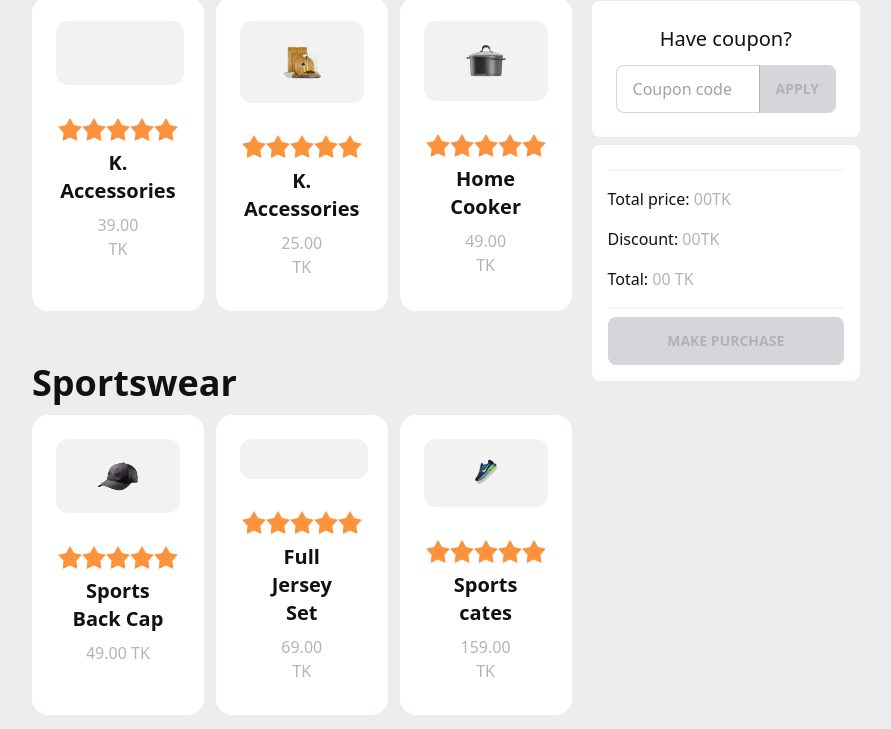
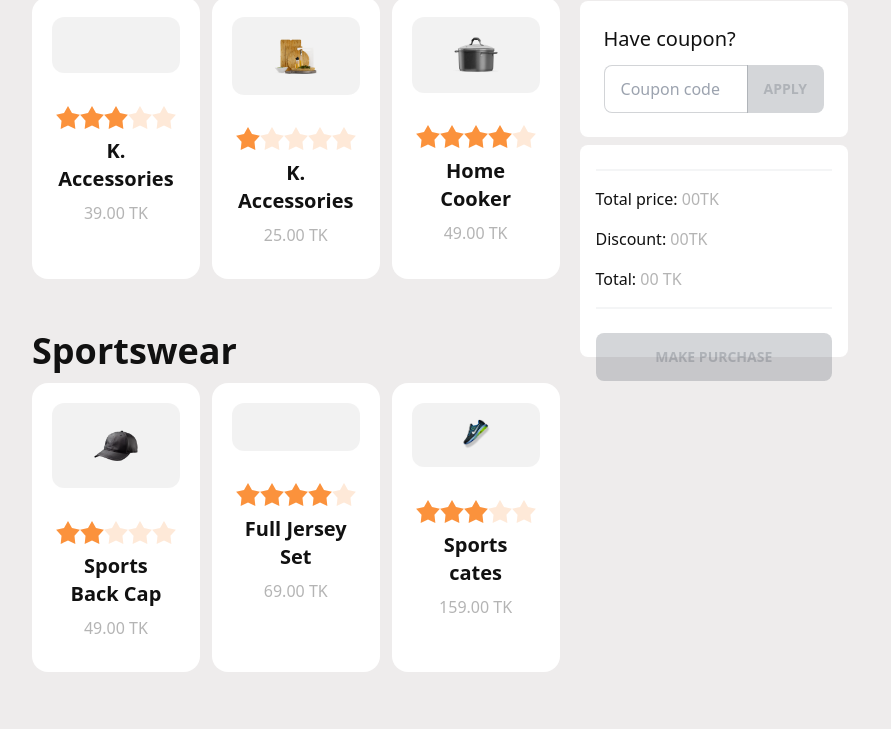
Before and after one commit to Raziur-Rahman/Summer-Sale, a plain HTML site: page index.html in a window 1280 px wide. Shown: the part 669-1398 px from the top of the page, without its empty margins (192-1083 px from the left). Drawn offline with nearby package versions, Linux system fonts and the light colour scheme.

Commit message:
Some design related fixing

```diff
--- a/Script/index.js
+++ b/Script/index.js
@@ -7,6 +7,8 @@ makePurchase.disabled = true;
 document.getElementById('modal-btn').addEventListener('click', function(){
     window.location.href = 'index.html';
 })
+
+// JS functions
 
 function couponApply(){
     const discountField = document.getElementById('discount-field');
@@ -25,8 +27,8 @@ function couponApply(){
         return discount;
     }
     else{
+        alert("Wrong coupon. Enter a valid Coupon")
         inputField.value = '';
-        alert("Wrong coupon. Enter a valid Coupon")
     }
 
 
--- a/index.html
+++ b/index.html
@@ -66,42 +66,40 @@
 
     </header>
     <main class="py-9">
-        <section class="flex flex-col-reverse pl-3 lg:flex-row lg:px-56 ">
+        <section class="flex flex-col md:flex-col-reverse pl-3 lg:flex-row lg:px-56 ">
             <div class="flex-1 mr-4">
                 <!-- First Section  -->
-                <div>
+                <div class="sm:mt-10 lg:mt-0">
                     <h1 class="text-4xl font-semibold text-com-black py-3">Kitchenware </h1>
                     <div class="flex flex-col md:grid md:grid-cols-2 lg:grid-cols-3 gap-3">
                         <!-- First-Card -->
-                        <div onclick="addToCart(this)" class="card px-6 pt-6 bg-white" id="k-first">
-                            <figure class="px-16 py-8 rounded-xl bg-card-color">
+                        <div onclick="addToCart(this)" class="card pt-5 bg-white" id="k-first">
+                            <figure class="px-16 py-7 mx-5 rounded-xl bg-card-color">
                                 <img src="images/prod1.png" alt="Loading...." class="rounded-xl" />
                             </figure>
                             <div id="card-info" class="card-body items-center text-center">
                                 <div class="rating">
-                                    <input type="radio" name="rating-2" class="mask mask-star-2 bg-orange-400" />
-                                    <input type="radio" name="rating-2" class="mask mask-star-2 bg-orange-400" />
-                                    <input type="radio" name="rating-2" class="mask mask-star-2 bg-orange-400" />
-                                    <input type="radio" name="rating-2" class="mask mask-star-2 bg-orange-400"
-                                        checked />
-                                    <input type="radio" name="rating-2" class="mask mask-star-2 bg-orange-400" />
+                                    <input type="radio" name="rating-1" class="mask mask-star-2 bg-orange-400" />
+                                    <input type="radio" name="rating-1" class="mask mask-star-2 bg-orange-400" />
+                                    <input type="radio" name="rating-1" class="mask mask-star-2 bg-orange-400" checked />
+                                    <input type="radio" name="rating-1" class="mask mask-star-2 bg-orange-400" />
+                                    <input type="radio" name="rating-1" class="mask mask-star-2 bg-orange-400" />
                                 </div>
                                 <h2 class="card-title text-com-black">K. Accessories</h2>
                                 <p class="text-com-p-color font-medium"><span>39.00</span> TK</p>
                             </div>
                         </div>
                         <!-- Second Card -->
-                        <div onclick="addToCart(this)" class="card px-6 pt-6 bg-white">
-                            <figure class="px-10 py-5 rounded-xl bg-card-color">
+                        <div onclick="addToCart(this)" class="card pt-5 bg-white">
+                            <figure class="px-10 py-4 mx-5 rounded-xl bg-card-color">
                                 <img src="images/prod2.png" alt="Loading...." class="rounded-xl" />
                             </figure>
                             <div class="card-body items-center text-center">
                                 <div class="rating">
+                                    <input type="radio" name="rating-2" class="mask mask-star-2 bg-orange-400" checked />
                                     <input type="radio" name="rating-2" class="mask mask-star-2 bg-orange-400" />
                                     <input type="radio" name="rating-2" class="mask mask-star-2 bg-orange-400" />
                                     <input type="radio" name="rating-2" class="mask mask-star-2 bg-orange-400" />
-                                    <input type="radio" name="rating-2" class="mask mask-star-2 bg-orange-400"
-                                        checked />
                                     <input type="radio" name="rating-2" class="mask mask-star-2 bg-orange-400" />
                                 </div>
                                 <h2 class="card-title text-com-black">K. Accessories</h2>
@@ -109,18 +107,18 @@
                             </div>
                         </div>
                         <!-- Third Card -->
-                        <div onclick="addToCart(this)" class="card px-6 pt-6 bg-white">
-                            <figure class="px-10 py-5 rounded-xl bg-card-color">
+                        <div onclick="addToCart(this)" class="card pt-5 bg-white">
+                            <figure class="px-10 py-4 mx-5 rounded-xl bg-card-color">
                                 <img src="images/prod3.png" alt="Loading...." class="rounded-xl" />
                             </figure>
                             <div class="card-body items-center text-center">
                                 <div class="rating">
-                                    <input type="radio" name="rating-2" class="mask mask-star-2 bg-orange-400" />
-                                    <input type="radio" name="rating-2" class="mask mask-star-2 bg-orange-400" />
-                                    <input type="radio" name="rating-2" class="mask mask-star-2 bg-orange-400" />
-                                    <input type="radio" name="rating-2" class="mask mask-star-2 bg-orange-400"
+                                    <input type="radio" name="rating-3" class="mask mask-star-2 bg-orange-400" />
+                                    <input type="radio" name="rating-3" class="mask mask-star-2 bg-orange-400" />
+                                    <input type="radio" name="rating-3" class="mask mask-star-2 bg-orange-400" />
+                                    <input type="radio" name="rating-3" class="mask mask-star-2 bg-orange-400"
                                         checked />
-                                    <input type="radio" name="rating-2" class="mask mask-star-2 bg-orange-400" />
+                                    <input type="radio" name="rating-3" class="mask mask-star-2 bg-orange-400" />
                                 </div>
                                 <h2 class="card-title text-com-black">Home Cooker</h2>
                                 <p class="text-com-p-color font-medium"><span>49.00</span> TK</p>
@@ -133,54 +131,52 @@
                     <h1 class="text-4xl font-semibold text-com-black py-3">Sportswear </h1>
                     <div class="flex flex-col md:grid md:grid-cols-2 lg:grid-cols-3 gap-3">
                         <!-- First-Card -->
-                        <div onclick="addToCart(this)" class="card pt-6 bg-white">
-                            <figure class="px-10 py-5 mx-6 rounded-xl bg-card-color">
+                        <div onclick="addToCart(this)" class="card pt-5 bg-white">
+                            <figure class="px-10 py-6 mx-5 rounded-xl bg-card-color">
                                 <img src="images/prod4.png" alt="Loading...." class="rounded-xl" />
                             </figure>
                             <div class="card-body items-center text-center">
                                 <div class="rating">
-                                    <input type="radio" name="rating-2" class="mask mask-star-2 bg-orange-400" />
-                                    <input type="radio" name="rating-2" class="mask mask-star-2 bg-orange-400" />
-                                    <input type="radio" name="rating-2" class="mask mask-star-2 bg-orange-400" />
-                                    <input type="radio" name="rating-2" class="mask mask-star-2 bg-orange-400"
-                                        checked />
-                                    <input type="radio" name="rating-2" class="mask mask-star-2 bg-orange-400" />
+                                    <input type="radio" name="rating-4" class="mask mask-star-2 bg-orange-400" />
+                                    <input type="radio" name="rating-4" class="mask mask-star-2 bg-orange-400" checked />
+                                    <input type="radio" name="rating-4" class="mask mask-star-2 bg-orange-400" />
+                                    <input type="radio" name="rating-4" class="mask mask-star-2 bg-orange-400" />
+                                    <input type="radio" name="rating-4" class="mask mask-star-2 bg-orange-400" />
                                 </div>
                                 <h2 class="card-title text-com-black">Sports Back Cap</h2>
                                 <p class="text-com-p-color font-medium"><span>49.00</span> TK</p>
                             </div>
                         </div>
                         <!-- Second Card -->
-                        <div onclick="addToCart(this)" class="card px-6 pt-6 bg-white">
-                            <figure class="px-16 py-5 rounded-xl bg-card-color">
+                        <div onclick="addToCart(this)" class="card pt-5 bg-white">
+                            <figure class="px-16 py-6 mx-5 rounded-xl bg-card-color">
                                 <img src="images/prod5.png" alt="Loading...." class="rounded-xl" />
                             </figure>
                             <div class="card-body items-center text-center">
                                 <div class="rating">
-                                    <input type="radio" name="rating-2" class="mask mask-star-2 bg-orange-400" />
-                                    <input type="radio" name="rating-2" class="mask mask-star-2 bg-orange-400" />
-                                    <input type="radio" name="rating-2" class="mask mask-star-2 bg-orange-400" />
-                                    <input type="radio" name="rating-2" class="mask mask-star-2 bg-orange-400"
+                                    <input type="radio" name="rating-5" class="mask mask-star-2 bg-orange-400" />
+                                    <input type="radio" name="rating-5" class="mask mask-star-2 bg-orange-400" />
+                                    <input type="radio" name="rating-5" class="mask mask-star-2 bg-orange-400" />
+                                    <input type="radio" name="rating-5" class="mask mask-star-2 bg-orange-400"
                                         checked />
-                                    <input type="radio" name="rating-2" class="mask mask-star-2 bg-orange-400" />
+                                    <input type="radio" name="rating-5" class="mask mask-star-2 bg-orange-400" />
                                 </div>
                                 <h2 class="card-title text-com-black">Full Jersey Set</h2>
                                 <p class="text-com-p-color font-medium"><span>69.00</span> TK</p>
                             </div>
                         </div>
                         <!-- Third Card -->
-                        <div onclick="addToCart(this)" class="card px-6 pt-6 bg-white">
-                            <figure class="px-12 py-5 rounded-xl bg-card-color">
+                        <div onclick="addToCart(this)" class="card pt-5 bg-white">
+                            <figure class="px-12 py-4 mx-5 rounded-xl bg-card-color">
                                 <img src="images/prod6.png" alt="Loading...." class="rounded-xl" />
                             </figure>
                             <div class="card-body items-center text-center">
                                 <div class="rating">
-                                    <input type="radio" name="rating-2" class="mask mask-star-2 bg-orange-400" />
-                                    <input type="radio" name="rating-2" class="mask mask-star-2 bg-orange-400" />
-                                    <input type="radio" name="rating-2" class="mask mask-star-2 bg-orange-400" />
-                                    <input type="radio" name="rating-2" class="mask mask-star-2 bg-orange-400"
-                                        checked />
-                                    <input type="radio" name="rating-2" class="mask mask-star-2 bg-orange-400" />
+                                    <input type="radio" name="rating-6" class="mask mask-star-2 bg-orange-400" />
+                                    <input type="radio" name="rating-6" class="mask mask-star-2 bg-orange-400" />
+                                    <input type="radio" name="rating-6" class="mask mask-star-2 bg-orange-400" checked />
+                                    <input type="radio" name="rating-6" class="mask mask-star-2 bg-orange-400" />
+                                    <input type="radio" name="rating-6" class="mask mask-star-2 bg-orange-400" />
                                 </div>
                                 <h2 class="card-title text-com-black">Sports cates</h2>
                                 <p class="text-com-p-color font-medium"><span>159.00</span> TK</p>
@@ -193,54 +189,52 @@
                     <h1 class="text-4xl font-semibold text-com-black py-3">Furniture </h1>
                     <div class="flex flex-col md:grid md:grid-cols-2 lg:grid-cols-3 gap-3">
                         <!-- First-Card -->
-                        <div onclick="addToCart(this)" class="card  pt-6 bg-white">
-                            <figure class="px-14 py-5 mx-6 rounded-xl bg-card-color">
+                        <div onclick="addToCart(this)" class="card  pt-5 bg-white">
+                            <figure class="px-14 py-5 mx-5 rounded-xl bg-card-color">
                                 <img src="images/prod7.png" alt="Loading...." class="rounded-xl" />
                             </figure>
                             <div class="card-body items-center text-center">
                                 <div class="rating">
-                                    <input type="radio" name="rating-2" class="mask mask-star-2 bg-orange-400" />
-                                    <input type="radio" name="rating-2" class="mask mask-star-2 bg-orange-400" />
-                                    <input type="radio" name="rating-2" class="mask mask-star-2 bg-orange-400" />
-                                    <input type="radio" name="rating-2" class="mask mask-star-2 bg-orange-400"
+                                    <input type="radio" name="rating-7" class="mask mask-star-2 bg-orange-400" />
+                                    <input type="radio" name="rating-7" class="mask mask-star-2 bg-orange-400" />
+                                    <input type="radio" name="rating-7" class="mask mask-star-2 bg-orange-400" />
+                                    <input type="radio" name="rating-7" class="mask mask-star-2 bg-orange-400"
                                         checked />
-                                    <input type="radio" name="rating-2" class="mask mask-star-2 bg-orange-400" />
+                                    <input type="radio" name="rating-7" class="mask mask-star-2 bg-orange-400" />
                                 </div>
                                 <h2 class="card-title text-xl text-com-black">Single Relax Chair</h2>
                                 <p class="text-com-p-color font-medium"><span>185.00</span> TK</p>
                             </div>
                         </div>
                         <!-- Second Card -->
-                        <div onclick="addToCart(this)" class="card px-6 pt-6 bg-white">
-                            <figure class="px-16 py-5 rounded-xl bg-card-color">
+                        <div onclick="addToCart(this)" class="card pt-5 bg-white">
+                            <figure class="px-16 py-6 mx-5 rounded-xl bg-card-color">
                                 <img src="images/prod8.png" alt="Loading...." class="rounded-xl" />
                             </figure>
                             <div class="card-body items-center text-center">
                                 <div class="rating">
-                                    <input type="radio" name="rating-2" class="mask mask-star-2 bg-orange-400" />
-                                    <input type="radio" name="rating-2" class="mask mask-star-2 bg-orange-400" />
-                                    <input type="radio" name="rating-2" class="mask mask-star-2 bg-orange-400" />
-                                    <input type="radio" name="rating-2" class="mask mask-star-2 bg-orange-400"
-                                        checked />
-                                    <input type="radio" name="rating-2" class="mask mask-star-2 bg-orange-400" />
+                                    <input type="radio" name="rating-8" class="mask mask-star-2 bg-orange-400" />
+                                    <input type="radio" name="rating-8" class="mask mask-star-2 bg-orange-400" />
+                                    <input type="radio" name="rating-8" class="mask mask-star-2 bg-orange-400" />
+                                    <input type="radio" name="rating-8" class="mask mask-star-2 bg-orange-400" />
+                                    <input type="radio" name="rating-8" class="mask mask-star-2 bg-orange-400" checked />
                                 </div>
                                 <h2 class="card-title text-com-black">Children play</h2>
                                 <p class="text-com-p-color font-medium"><span>299.00</span> TK</p>
                             </div>
                         </div>
                         <!-- Third Card -->
-                        <div onclick="addToCart(this)" class="card px-6 pt-6 bg-white">
-                            <figure class="px-10 py-5 rounded-xl bg-card-color">
+                        <div onclick="addToCart(this)" class="card pt-5 bg-white">
+                            <figure class="px-10 py-4 mx-5 rounded-xl bg-card-color">
                                 <img src="images/prod9.png" alt="Loading...." class="rounded-xl" />
                             </figure>
                             <div class="card-body items-center text-center">
                                 <div class="rating">
-                                    <input type="radio" name="rating-2" class="mask mask-star-2 bg-orange-400" />
-                                    <input type="radio" name="rating-2" class="mask mask-star-2 bg-orange-400" />
-                                    <input type="radio" name="rating-2" class="mask mask-star-2 bg-orange-400" />
-                                    <input type="radio" name="rating-2" class="mask mask-star-2 bg-orange-400"
-                                        checked />
-                                    <input type="radio" name="rating-2" class="mask mask-star-2 bg-orange-400" />
+                                    <input type="radio" name="rating-9" class="mask mask-star-2 bg-orange-400" />
+                                    <input type="radio" name="rating-9" class="mask mask-star-2 bg-orange-400" />
+                                    <input type="radio" name="rating-9" class="mask mask-star-2 bg-orange-400" />
+                                    <input type="radio" name="rating-9" class="mask mask-star-2 bg-orange-400" />
+                                    <input type="radio" name="rating-9" class="mask mask-star-2 bg-orange-400" checked />
                                 </div>
                                 <h2 class="card-title text-com-black">Flexible Sofa</h2>
                                 <p class="text-com-p-color font-medium"><span>339.00</span> TK</p>
@@ -250,8 +244,8 @@
                 </div>
 
             </div>
-            <div class="pt-16">
-                <div class="flex flex-col items-center p-6 bg-white rounded-lg my-1 mx-1">
+            <div class="pt-16 mr-3">
+                <div class="flex flex-col p-6 bg-white rounded-lg my-1 mx-1">
                     <h1 class="text-xl text-com-black font-medium mb-3">Have coupon?</h1>
                     <div class="join ">
                         <div>
@@ -265,7 +259,7 @@
                     </div>
                 </div>
                 <!-- section-2  -->
-                <div class="bg-white rounded-lg p-4 my-2 mx-1">
+                <div class="bg-white rounded-lg px-4 pt-4 my-2 mx-1">
 
                     <ol id="cart-list" class="text-base font-medium pl-6 text-com-color list-decimal">
 
@@ -280,10 +274,10 @@
                     <h3 class="text-base font-medium text-com-black text-left py-2">Total: <span
                             class="text-com-p-color"><span id="total">00</span> TK</span></h3>
 
-                    <hr class="my-2  h-[2px]  border-t-2 bg-gray-300 opacity-40 dark:opacity-80" />
+                    <hr class="mt-2  h-[1px]  border-t-2 bg-gray-300 opacity-40 dark:opacity-80" />
 
                     <!-- Open the modal using ID.showModal() method -->
-                    <button id="makePurchase-btn" class="btn text-white bg-[#E527B2] w-full" onclick="my_modal_5.showModal()">Make Purchase</button>
+                    <button id="makePurchase-btn" class="btn text-white bg-[#E527B2] w-full relative top-6" onclick="my_modal_5.showModal()">Make Purchase</button>
                     <dialog id="my_modal_5" class="modal modal-middle">
                         <form method="dialog" class="modal-box flex flex-col items-center px-2 py-3 md:px-4 md:py-8 lg:px-10 lg:py-14">
                             <img class="w-fit mb-5" src="images/congo.png" alt="Loading......">
```
